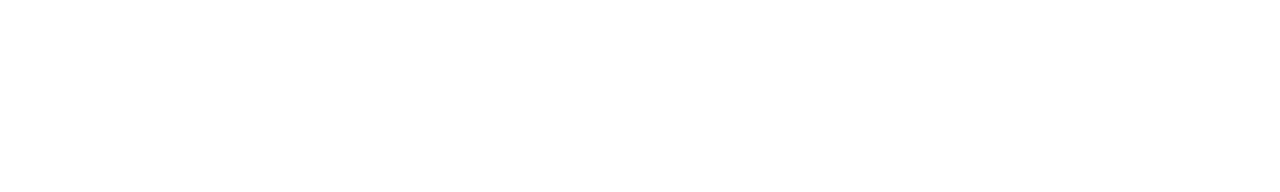
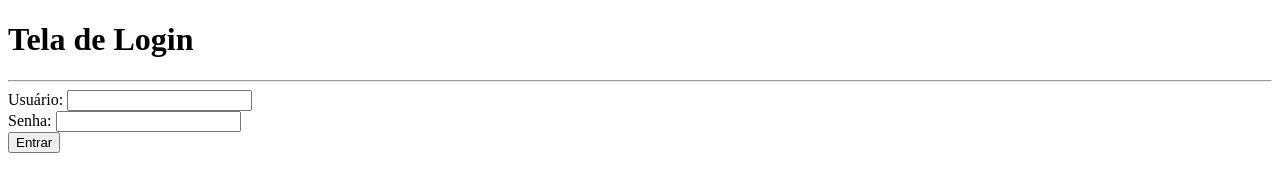
Before and after one commit to Agbl09/Tela_Login, a plain HTML site: page index.html in a window 1280 px wide. Drawn offline with Linux system fonts and the light colour scheme.

Commit message:
Estruturando a tela no index.html

```diff
--- a/index.html
+++ b/index.html
@@ -7,6 +7,13 @@
     <link rel="stylesheet" href="style.css">
 </head>
 <body>
+    <h1>Tela de Login</h1>
+    <hr>
 
+    <form class="login" onsubmit="alert('Login realizado com sucesso')" method="get">
+        <label>Usuário: </label><input type="text" name="username"><br>
+        <label>Senha: </label><input type="password" name="password"><br>
+        <button type="submit">Entrar</button>
+    </form>
 </body>
 </html>
```
